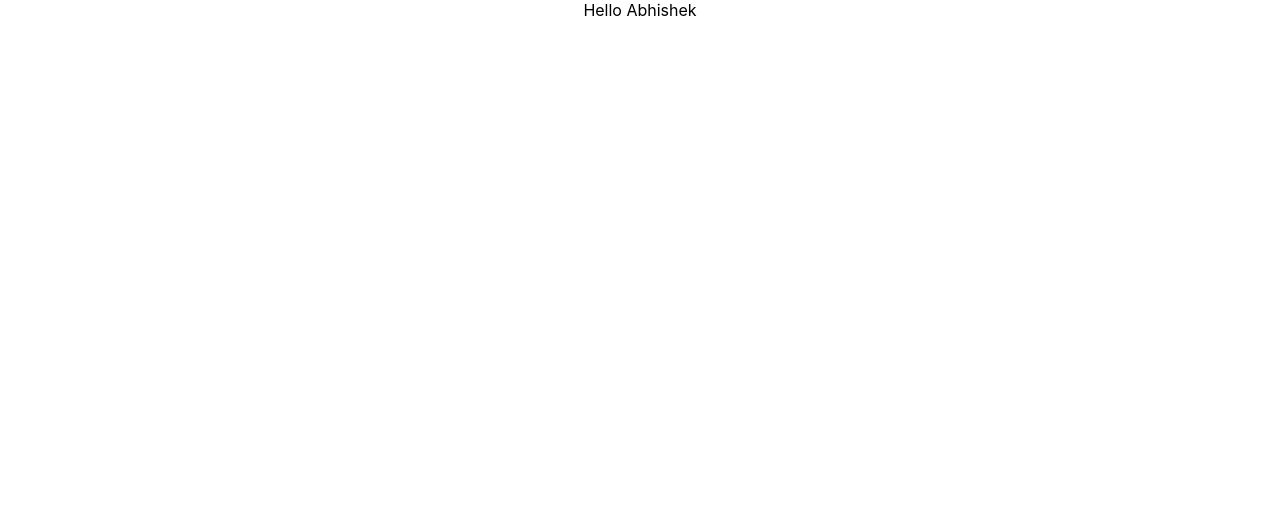
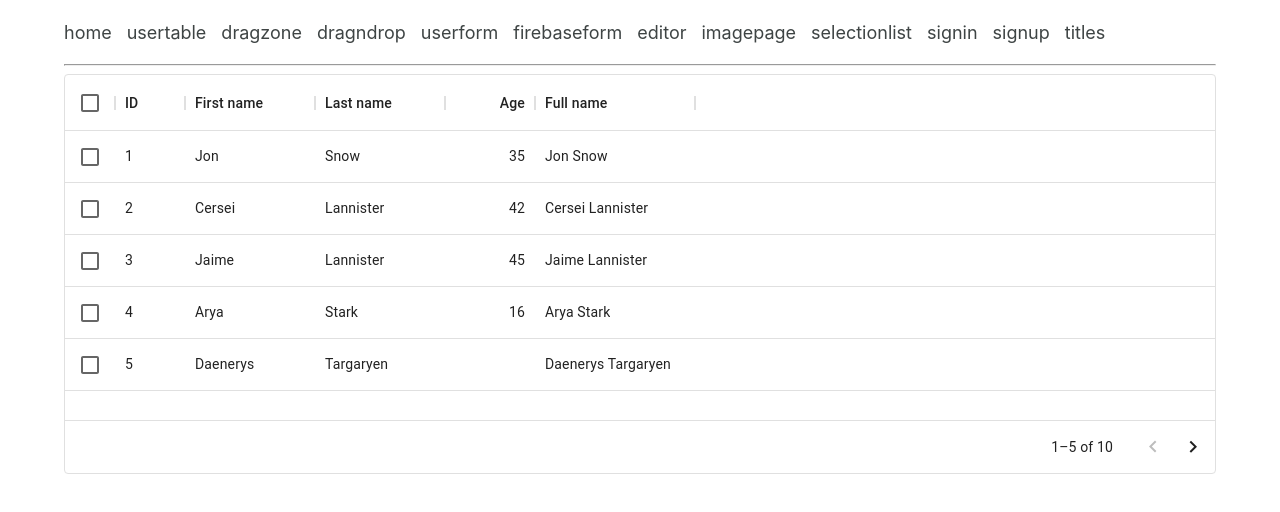
Before and after one commit to AbhiInventam/AllInOneApp, a React (Create React App) app: page /usertable in a window 1280 px wide. Shown: the top 512 px of the page. Built offline with nearby package versions, Linux system fonts and the light colour scheme.

Commit message:
Route setup

```diff
--- a/package.json
+++ b/package.json
@@ -7,17 +7,20 @@
     "@emotion/styled": "^11.8.1",
     "@mui/icons-material": "^5.8.2",
     "@mui/material": "^5.8.2",
+    "@mui/x-data-grid": "^5.12.0",
     "@reduxjs/toolkit": "^1.8.2",
     "@testing-library/jest-dom": "^5.16.2",
     "@testing-library/react": "^12.1.4",
     "@testing-library/user-event": "^13.5.0",
     "axios": "^0.27.2",
+    "bootstrap": "^5.1.3",
     "react": "^17.0.2",
     "react-dom": "^17.0.2",
     "react-redux": "^8.0.2",
     "react-router": "^6.3.0",
     "react-router-dom": "^6.3.0",
     "react-scripts": "5.0.1",
+    "reactstrap": "^9.1.1",
     "redux": "^4.2.0",
     "sass": "^1.52.2",
     "web-vitals": "^2.1.4"
--- a/src/App.css
+++ b/src/App.css
@@ -1,38 +1,21 @@
-.App {
-  text-align: center;
+.navlinks {
+  display: flex;
+  gap: 15px;
+  margin-top: 20px;
+  margin-bottom: 20px;
+  font-size: 20px;
+  /* flex-direction: row; */
+  /* flex-grow: 4; */
+  flex-wrap: wrap;
+  justify-content: flex-start;
+  text-decoration: none;
+}
+.activeNav {
+  color: black;
 }
 
-.App-logo {
-  height: 40vmin;
-  pointer-events: none;
+.nav-link:link {
+  color: #3e4444;
+  font-size: large;
+  text-decoration: none;
 }
-
-@media (prefers-reduced-motion: no-preference) {
-  .App-logo {
-    animation: App-logo-spin infinite 20s linear;
-  }
-}
-
-.App-header {
-  background-color: #282c34;
-  min-height: 100vh;
-  display: flex;
-  flex-direction: column;
-  align-items: center;
-  justify-content: center;
-  font-size: calc(10px + 2vmin);
-  color: white;
-}
-
-.App-link {
-  color: #61dafb;
-}
-
-@keyframes App-logo-spin {
-  from {
-    transform: rotate(0deg);
-  }
-  to {
-    transform: rotate(360deg);
-  }
-}
--- a/src/App.js
+++ b/src/App.js
@@ -1,10 +1,69 @@
+import { Container } from "@mui/material";
+import { Box } from "@mui/system";
+import { Route, Routes } from "react-router";
+import { NavLink } from "react-router-dom";
+import DragNDrop from "./pages/dragNdrop/DragNDrop";
+import Drag from "./pages/drop zone/Drag";
+import Editor from "./pages/editor/Editor";
+import FireBaseForm from "./pages/firebase form/FireBaseForm";
+import UserForm from "./pages/form/UserForm";
+import Home from "./pages/home/Home";
+import ImagePage from "./pages/image/ImagePage";
+import SelectionList from "./pages/selection/SelectionList";
+import SignIn from "./pages/signin/SignIn";
+import SignUp from "./pages/signup/SignUp";
+import UserTable from "./pages/tables/UserTable";
+import Titles from "./pages/titles/Titles";
 import "./App.css";
+
+const CustomLink = ({ to, name }) => (
+  <Box>
+    <NavLink
+      to={to}
+      className={({ isActive }) => "nav-link" + (isActive ? " activeNav" : ``)}
+    >
+      {name}
+    </NavLink>
+  </Box>
+);
 
 function App() {
   return (
-    <div className="App">
-      <div>Hello Abhishek</div>
-    </div>
+    <Container>
+      <section className="navlinks">
+        <CustomLink to={"/"} name="home" />
+        <CustomLink to={"/usertable"} name="usertable" />
+        <CustomLink to={"/dragzone"} name="dragzone" />
+        <CustomLink to={"/dragndrop"} name="dragndrop" />
+        <CustomLink to={"/userform"} name="userform" />
+        <CustomLink to={"/firebaseform"} name="firebaseform" />
+        <CustomLink to={"/editor"} name="editor" />
+        <CustomLink to={"/imagepage"} name="imagepage" />
+        <CustomLink to={"/selectionlist"} name="selectionlist" />
+        <CustomLink to={"/signin"} name="signin" />
+        <CustomLink to={"/signup"} name="signup" />
+        <CustomLink to={"/titles"} name="titles" />
+      </section>
+      <section>
+        <Routes>
+          <Route index element={<Home />} />
+          <Route path="/" element={<Home />}>
+            <Route path="usertable" element={<UserTable />} />
+            <Route path="dragzone" element={<Drag />} />
+            <Route path="dragndrop" element={<DragNDrop />} />
+            <Route path="userform" element={<UserForm />} />
+            <Route path="firebaseform" element={<FireBaseForm />} />
+            <Route path="editor" element={<Editor />} />
+            <Route path="imagepage" element={<ImagePage />} />
+            <Route path="selectionlist" element={<SelectionList />} />
+            <Route path="signin" element={<SignIn />} />
+            <Route path="signup" element={<SignUp />} />
+            <Route path="titles" element={<Titles />} />
+          </Route>
+          <Route path="*" element={<h1>Page Not Found....</h1>} />
+        </Routes>
+      </section>
+    </Container>
   );
 }
 
--- a/src/index.js
+++ b/src/index.js
@@ -4,6 +4,7 @@ import ReactDOM from "react-dom";
 import "./index.css";
 import App from "./App";
 import reportWebVitals from "./reportWebVitals";
+import { BrowserRouter } from "react-router-dom";
 
 // v18
 // --------------------------------------------------------------------
@@ -17,7 +18,9 @@ import reportWebVitals from "./reportWebVitals";
 
 ReactDOM.render(
   <React.StrictMode>
-    <App />
+    <BrowserRouter>
+      <App />
+    </BrowserRouter>
   </React.StrictMode>,
   document.getElementById("root")
 );
--- /dev/null
+++ b/src/pages/home/Home.jsx
@@ -0,0 +1,13 @@
+import React from "react";
+import { Outlet } from "react-router";
+
+const Home = () => {
+  return (
+    <div>
+      <hr />
+      <Outlet />
+    </div>
+  );
+};
+
+export default Home;
--- a/src/pages/selection/SelectionList.jsx
+++ b/src/pages/selection/SelectionList.jsx
@@ -0,0 +1,7 @@
+import React from "react";
+
+const SelectionList = () => {
+  return <div>SelectionList</div>;
+};
+
+export default SelectionList;
--- /dev/null
+++ b/src/pages/tables/UserTable.jsx
@@ -0,0 +1,53 @@
+import React, { useEffect } from "react";
+import { DataGrid } from "@mui/x-data-grid";
+
+const columns = [
+  { field: "id", headerName: "ID", width: 70 },
+  { field: "firstName", headerName: "First name", width: 130 },
+  { field: "lastName", headerName: "Last name", width: 130 },
+  {
+    field: "age",
+    headerName: "Age",
+    type: "number",
+    width: 90,
+  },
+  {
+    field: "fullName",
+    headerName: "Full name",
+    description: "This column has a value getter and is not sortable.",
+    sortable: false,
+    width: 160,
+    valueGetter: (params) =>
+      `${params.row.firstName || ""} ${params.row.lastName || ""}`,
+  },
+];
+
+const rows = [
+  { id: 1, lastName: "Snow", firstName: "Jon", age: 35 },
+  { id: 2, lastName: "Lannister", firstName: "Cersei", age: 42 },
+  { id: 3, lastName: "Lannister", firstName: "Jaime", age: 45 },
+  { id: 4, lastName: "Stark", firstName: "Arya", age: 16 },
+  { id: 5, lastName: "Targaryen", firstName: "Daenerys", age: null },
+  { id: 6, lastName: "Melisandre", firstName: null, age: 150 },
+  { id: 7, lastName: "Clifford", firstName: "Ferrara", age: 44 },
+  { id: 8, lastName: "Frances", firstName: "Rossini", age: 36 },
+  { id: 9, lastName: "Roxie", firstName: "Harvey", age: 65 },
+  { id: 10, lastName: "Bhai", firstName: "Rocky", age: 35 },
+];
+
+const UserTable = () => {
+  // useEffect(() => {}, []);
+  return (
+    <div style={{ height: 400, width: "100%" }}>
+      <DataGrid
+        rows={rows}
+        columns={columns}
+        pageSize={5}
+        rowsPerPageOptions={[5]}
+        checkboxSelection
+      />
+    </div>
+  );
+};
+
+export default UserTable;
```
Also changed, not shown: src/pages/tables/Usertable.jsx (deleted, +0 -7 lines), 1 other file (tests, documents, lock files or other folders).
